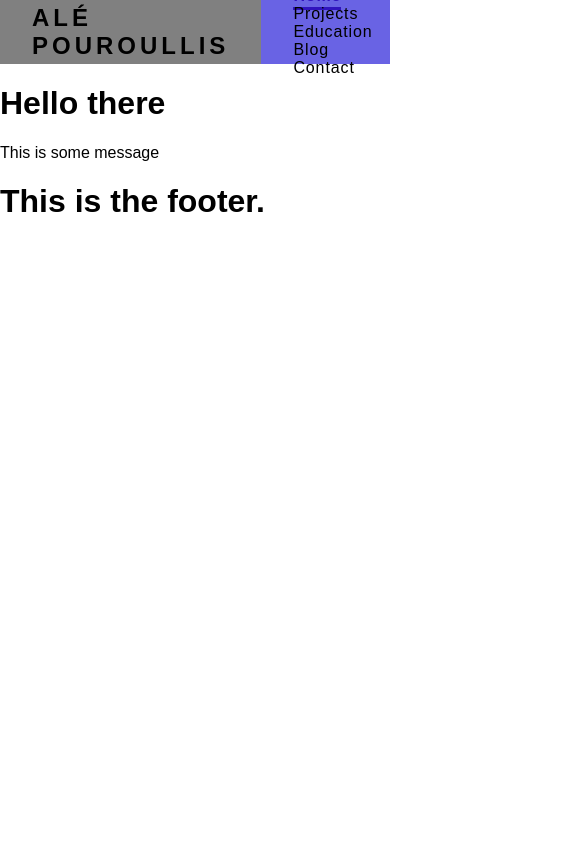
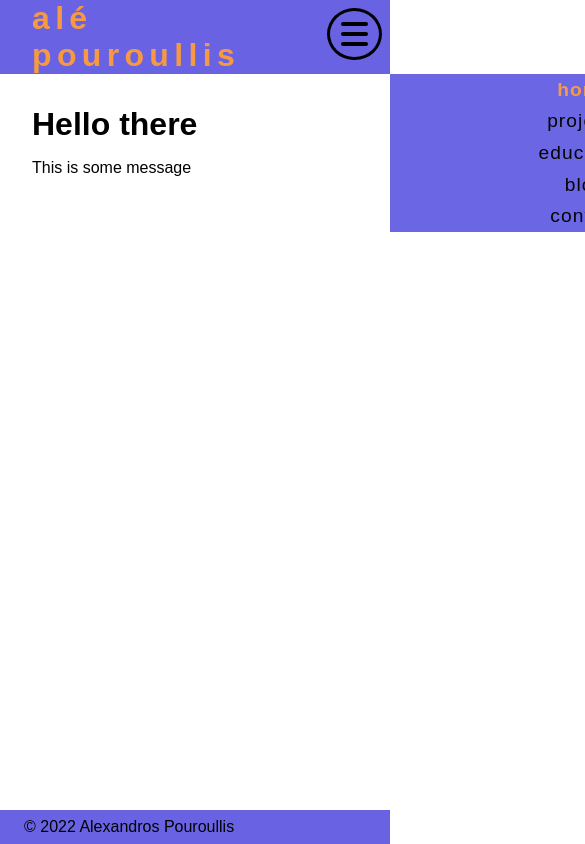
Before and after one commit to AlePouroullis/AlePouroullisV1, a Next.js app: page / in a window 390 px wide. Shown: the top 844 px of the page, 585 px wide, since content can reach past the window. Built offline with nearby package versions, Linux system fonts and the light colour scheme.

Commit message:
responsive navbar + footer

```diff
--- a/components/Layout.js
+++ b/components/Layout.js
@@ -1,8 +1,6 @@
 import React from 'react';
 import Navbar from './navbar';
-import Link from 'next/link';
 import Footer from './footer';
-import { useRouter } from 'next/router';
 
 const navLinks = [
 	{title: "Home", path: "/", number:"one"},
@@ -13,18 +11,15 @@ const navLinks = [
 ]
 
 export default function Layout({ children }){
-  const router = useRouter();
-  const activeLinkIndex = navLinks.findIndex(link => link.path === router.pathname);
-  console.log(activeLinkIndex);
-
+    /* NB: the number of elements within the main-grid-container
+    should match the number of values in grid-template-rows in the global css file*/
   return (
-      <>
-        {/* activeLinkIndex is passed as key to force re-render when activeLinkIndex changes. */}
-        <Navbar key={activeLinkIndex} navLinks={navLinks} activeLinkIndex={activeLinkIndex}/>
+      <div className="main-grid-container">
+        <Navbar navLinks={navLinks}/>
         <main>
           {children}
         </main>
         <Footer />
-      </>
+      </div>
   );
 }
--- a/components/Navbar.js
+++ b/components/Navbar.js
@@ -1,22 +1,36 @@
 import React from 'react';
 import NavLink from './navlink';
-
+import Burger from './burger';
+import Link from 'next/link';
+import { useState } from 'react';
+import classNames from 'classnames';
 
 function Logo({ children }) {
-	return <h1 className="logo">{children}</h1>
+	return <h1 className="logo">
+		<Link href="/">
+			<a className="logo-link" href="">{children}</a>
+		</Link>
+	</h1>
 }
 
 export default function Navbar({ navLinks }){
+	const [isShowNavList, setIsShowNavList] = useState(false);
+
+	const toggleIsShowNavList = () => setIsShowNavList(!isShowNavList);
+
+	const navListClassNames = classNames("nav-list", {"show": isShowNavList});
+
 	return (
 		<nav className="navbar">
 			<Logo>Alé Pouroullis</Logo>
-			<ul className="nav-list">
+			<ul className={navListClassNames}>
 				{navLinks.map(link =>
 					<NavLink key={link.title} exact href={link.path} className="nav-link">
 						{link.title}
 					</NavLink>
 				)}
 			</ul>
+			<Burger toggleIsShowNavList={toggleIsShowNavList}/>
 		</nav>
 	);
 }
--- /dev/null
+++ b/components/burger.js
@@ -0,0 +1,21 @@
+import { useState } from 'react';
+import classNames from 'classnames';
+
+export default function Burger({ toggleIsShowNavList }) {
+  const [isActive, setIsActive] = useState(false);
+  function handleClick() {
+    setIsActive(!isActive);
+    toggleIsShowNavList();
+  }
+
+  const burgerClass = classNames("burger",
+                      {"active": isActive})
+
+  return (
+    <div className={burgerClass} onClick={handleClick}>
+      <span className="bar top-bar"></span>
+      <span className="bar middle-bar"></span>
+      <span className="bar bottom-bar"></span>
+    </div>
+  );
+}
--- a/components/footer.js
+++ b/components/footer.js
@@ -1,7 +1,7 @@
 export default function Footer() {
   return (
     <footer>
-      <h1>This is the footer.</h1>
+      <p className="copyright">&copy; 2022 Alexandros Pouroullis</p>
     </footer>
   );
 }
--- a/package.json
+++ b/package.json
@@ -9,6 +9,7 @@
     "lint": "next lint"
   },
   "dependencies": {
+    "classnames": "^2.3.1",
     "next": "12.2.0",
     "prop-types": "^15.8.1",
     "react": "18.2.0",
--- a/styles/global.css
+++ b/styles/global.css
@@ -6,63 +6,99 @@
   padding: 0;
   box-sizing: border-box;
   --navbar-height: 4rem;
-  --navbar-colour: #6963e4;
-  --link-colour: hsl(250, 81%, 41%);
+  --bg-primary: #6963e4;
+  --link-colour: #ff9c38f1;
+  --text-primary: black;
+  overflow-x: hidden;
+}
+
+main {
+  margin: 2rem;
+}
+
+h1 {
+  margin: 0;
 }
 
 body {
   margin: 0;
-  padding: 0;
+}
+
+.main-grid-container {
+  min-height: 100vh;
+  display: grid;
+  grid-template-rows: auto 1fr auto;
 }
 
 .navbar {
-  display: flex;
-  justify-content: space-between;
-  align-items: center;
-  height: var(--navbar-height);
-  background-color: var(--navbar-colour);
+  color: var(--text-primary);
+  display: grid;
+  grid-template-rows: auto auto;
+  grid-template-areas:
+    "logo"
+    "nav-list";
+  background-color: var(--bg-primary);
+  position: relative;
+}
+
+.logo > a {
+  text-decoration: none;
+}
+
+.logo > a:visited {
+  color: var(--text-primary);
 }
 
 .logo {
   cursor: pointer;
+  font-size: 2rem;
   padding: 0 2rem;
   margin: 0;
   letter-spacing: 0.3ch;
-  text-transform: uppercase;
+  text-transform: lowercase;
   height: 100%;
   display: flex;
   justify-content: center;
   align-items: center;
+  grid-area: logo;
 }
 
-.logo:hover {
-  background-color: grey;
+.logo a {
+  transition: .2s ease;
+}
+
+.logo:hover a {
+  color: var(--link-colour);
 }
 
 .nav-list {
   list-style: none;
-  padding: 0;
+  justify-self: center;
   margin: 0;
+  grid-area: nav-list;
 }
 
-.navbar li {
-  display: inline;
+.nav-item {
+  display: inline-block;
 }
 
 .nav-link:visited {
   color: hsl(0, 0, 0);
-
 }
 
 .nav-link {
+  cursor: pointer;
+  font-size: 1.2rem;
   letter-spacing: 0.1ch;
+  text-transform: lowercase;
   text-decoration: none;
   display: inline-block;
+  margin: .3rem 0;
   border-width: 0 2rem;
-  height: 100%;
   border-style: solid;
   border-color: transparent;
   position: relative;
+  transition: .3s;
 }
 
 .nav-link:hover {
@@ -71,6 +107,68 @@ body {
 
 .nav-link.active {
   font-weight: bold;
+}
+
+.nav-link.active {
+  color: var(--link-colour);
+}
+
+
+footer {
+  background-color: var(--bg-primary);
+
+}
+
+.burger {
+  cursor: pointer;
+  display: flex;
+  flex-direction: column;
+  justify-content: space-between;
+  width: 1.8rem;
+  height: 1.5rem;
+  margin: .5rem .5rem .5rem auto;
+  padding: .7rem;
+  border-radius: 50%;
+  border: 3px solid black;
+  transition: .3s;
+
+  grid-area: burger;
+}
+
+
+.bar {
+  border-radius: 30px;
+  height: 4px;
+  background-color: black;
+  transform: scaleX(1);
+  opacity: 1;
+  transform-origin: 0;
+  /* transition: transform .3s cubic-bezier(.12,1.75,.78,1.39), opacity .3s ease-in; */
+  transition: all .3s ease;
+  position: relative;
+  left: 0;
+}
+
+
+.burger.active > .middle-bar{
+  transform: scaleX(0);
+  opacity: 0;
+}
+
+.burger.active > .top-bar {
+  transform: rotate(45deg);
+  left: .25rem;
+}
+
+.burger.active > .bottom-bar {
+  transform: rotate(-45deg);
+  left: .25rem;
+}
+
+/* big screen */
+@media all and (min-width: 60em) {
+  .burger  {
+    display: none;
   }
 
   .nav-link::before {
@@ -82,15 +180,61 @@ body {
     position: absolute;
     background-color: var(--link-colour);
     transition: transform .5s ease;
+    transform-origin: center;
+    /* NB: should match margin-bottom for nav-link. */
     bottom: -.3rem;
     left: 0;
   }
 
   .nav-link:hover::before, .nav-link.active::before {
     transform: scaleX(1);
-  transform-origin: bottom left;
+    transform-origin: center;
+  }
 }
 
-.nav-link.active {
-  color: var(--link-colour);
+.copyright {
+  margin: .5rem 1.5rem;
 }
+
+/* small screen */
+@media all and (max-width: 60em) {
+  .navbar {
+    display: flex;
+  }
+
+  .nav-list {
+    font-size: 2rem;
+    display: flex;
+    flex-direction: column;
+    align-items: center;
+    padding: 0;
+    position: absolute;
+    width: 100%;
+    right: -100%;
+    top: 100%;
+    transition: .5s ease-in;
+    background-color: var(--bg-primary);
+    opacity: 0.98;
+  }
+
+  .nav-link {
+    display: flex;
+    justify-content: center;
+    border: 0;
+  }
+
+  .nav-link, .nav-item {width: 100%;}
+
+  .nav-list.show {
+    right: 0;
+  }
+
+  .burger:hover {
+    border-color: var(--link-colour);
+  }
+
+  .burger:hover > .bar {
+    background-color: var(--link-colour);
+  }
+
+}
```
Also changed, not shown: 1 other file (tests, documents, lock files or other folders). Lines whose indentation alone changed are shown as unchanged.
